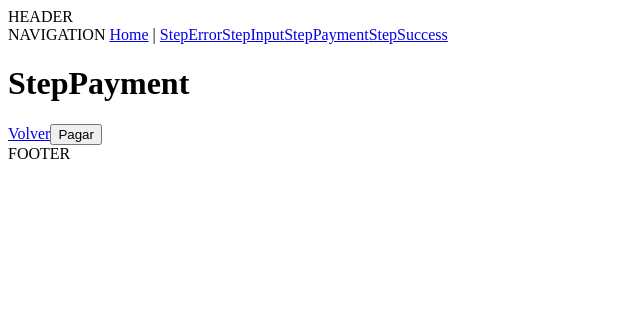
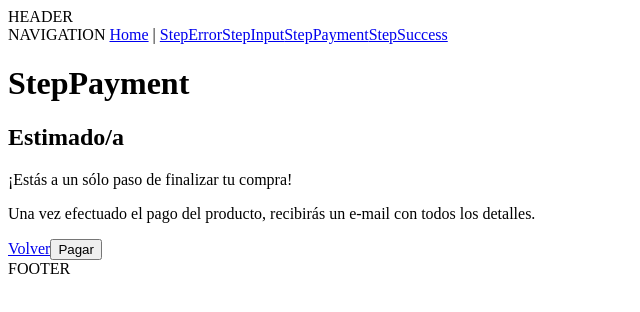
Before and after one commit to ElDav1d/checkout-wizard, a Vue app: page /pago-del-producto in a window 1280 px wide. Shown: the top 312 px of the page, without its empty margins (0-640 px from the left). Built offline with nearby package versions, Linux system fonts and the light colour scheme.

Commit message:
Display user name at payment step

```diff
--- a/src/views/StepPayment.vue
+++ b/src/views/StepPayment.vue
@@ -1,6 +1,12 @@
 <template>
   <main>
     <h1>StepPayment</h1>
+    <h2>Estimado/a {{ getUserData.name }}</h2>
+    <p>¡Estás a un sólo paso de finalizar tu compra!</p>
+    <p>
+      Una vez efectuado el pago del producto, recibirás un e-mail con todos los
+      detalles.
+    </p>
     <router-link to="/mis-datos">Volver</router-link>
     <button v-if="!sendingData" @click="buttonClickHandler">Pagar</button>
     <div class="Loader" v-if="sendingData">
@@ -11,6 +17,7 @@
 
 <script>
 import Spinner from "vue-simple-spinner";
+import { mapGetters } from "vuex";
 
 export default {
   data() {
@@ -21,6 +28,9 @@ export default {
   },
   components: {
     Spinner,
+  },
+  computed: {
+    ...mapGetters(["getUserData"]),
   },
   methods: {
     retrieveData() {
```
